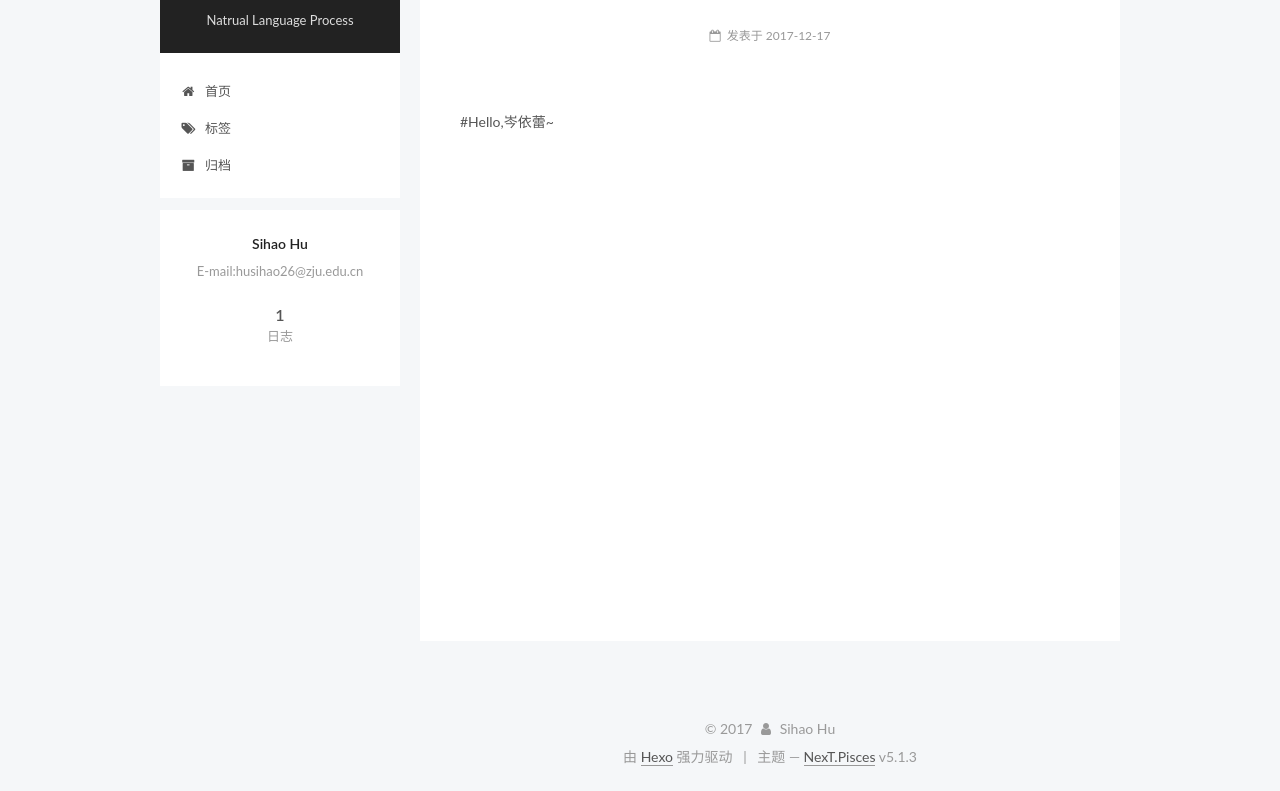
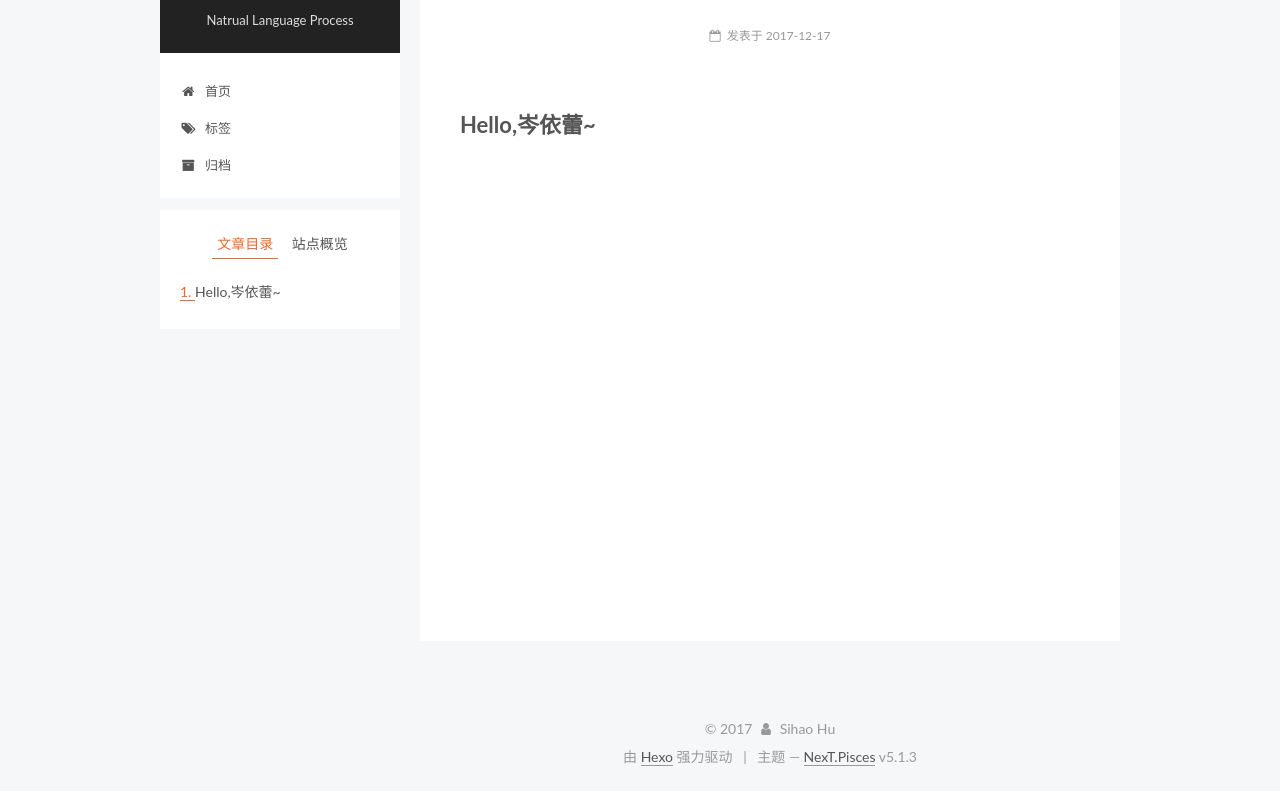
Before and after one commit to HuSihao/HuSihao.github.io, a plain HTML site: page 2017/12/17/hello-world/index.html in a window 1280 px wide. Shown: the part 62-853 px from the top of the page. Drawn offline with Linux system fonts and the light colour scheme.

Commit message:
Site updated: 2017-12-17 20:25:07

```diff
--- a/2017/12/17/hello-world/index.html
+++ b/2017/12/17/hello-world/index.html
@@ -79,17 +79,17 @@
 
 
 
-<meta name="description" content="#Hello,岑依蕾~">
+<meta name="description" content="Hello,岑依蕾~">
 <meta property="og:type" content="article">
 <meta property="og:title" content="AI Experiments">
 <meta property="og:url" content="http://yoursite.com/2017/12/17/hello-world/index.html">
 <meta property="og:site_name" content="AI Experiments">
-<meta property="og:description" content="#Hello,岑依蕾~">
+<meta property="og:description" content="Hello,岑依蕾~">
 <meta property="og:locale" content="zh-Hans">
-<meta property="og:updated_time" content="2017-12-17T12:14:11.175Z">
+<meta property="og:updated_time" content="2017-12-17T12:20:00.537Z">
 <meta name="twitter:card" content="summary">
 <meta name="twitter:title" content="AI Experiments">
-<meta name="twitter:description" content="#Hello,岑依蕾~">
+<meta name="twitter:description" content="Hello,岑依蕾~">
 
 
 
@@ -309,8 +309,7 @@
 
 
 
-        <p>#Hello,岑依蕾~</p>
-
+        <h1 id="Hello-岑依蕾"><a href="#Hello-岑依蕾" class="headerlink" title="Hello,岑依蕾~"></a>Hello,岑依蕾~</h1>
 
     </div>
 
@@ -378,13 +377,22 @@
 
 
 
+        <ul class="sidebar-nav motion-element">
+          <li class="sidebar-nav-toc sidebar-nav-active" data-target="post-toc-wrap">
+            文章目录
+          </li>
+          <li class="sidebar-nav-overview" data-target="site-overview-wrap">
+            站点概览
+          </li>
+        </ul>
 
-      <section class="site-overview-wrap sidebar-panel sidebar-panel-active">
+
+      <section class="site-overview-wrap sidebar-panel">
         <div class="site-overview">
           <div class="site-author motion-element" itemprop="author" itemscope itemtype="http://schema.org/Person">
 
               <p class="site-author-name" itemprop="name">Sihao Hu</p>
-              <p class="site-description motion-element" itemprop="description">E-mail:husihao26@zju.edu.cn</p>
+              <p class="site-description motion-element" itemprop="description">husihao26@zju.edu.cn</p>
           </div>
 
           <nav class="site-state motion-element">
@@ -423,6 +431,22 @@
         </div>
       </section>
 
+
+      <!--noindex-->
+        <section class="post-toc-wrap motion-element sidebar-panel sidebar-panel-active">
+          <div class="post-toc">
+
+
+
+
+
+
+              <div class="post-toc-content"><ol class="nav"><li class="nav-item nav-level-1"><a class="nav-link" href="#Hello-岑依蕾"><span class="nav-number">1.</span> <span class="nav-text"><a href="#Hello-&#x5C91;&#x4F9D;&#x857E;" class="headerlink" title="Hello,&#x5C91;&#x4F9D;&#x857E;~"></a>Hello,&#x5C91;&#x4F9D;&#x857E;~</span></a></li></ol></div>
+
+
+          </div>
+        </section>
+      <!--/noindex-->
 
 
 
--- a/css/main.css
+++ b/css/main.css
@@ -1823,7 +1823,7 @@ pre .javascript .function {
   width: 4px;
   height: 4px;
   border-radius: 50%;
-  background: #ffffcb;
+  background: #75f48b;
 }
 .links-of-blogroll {
   font-size: 13px;
```
Also changed, not shown: archives/2017/12/index.html (+4 -4 lines), archives/2017/index.html (+4 -4 lines), archives/index.html (+4 -4 lines), index.html (+5 -6 lines).
